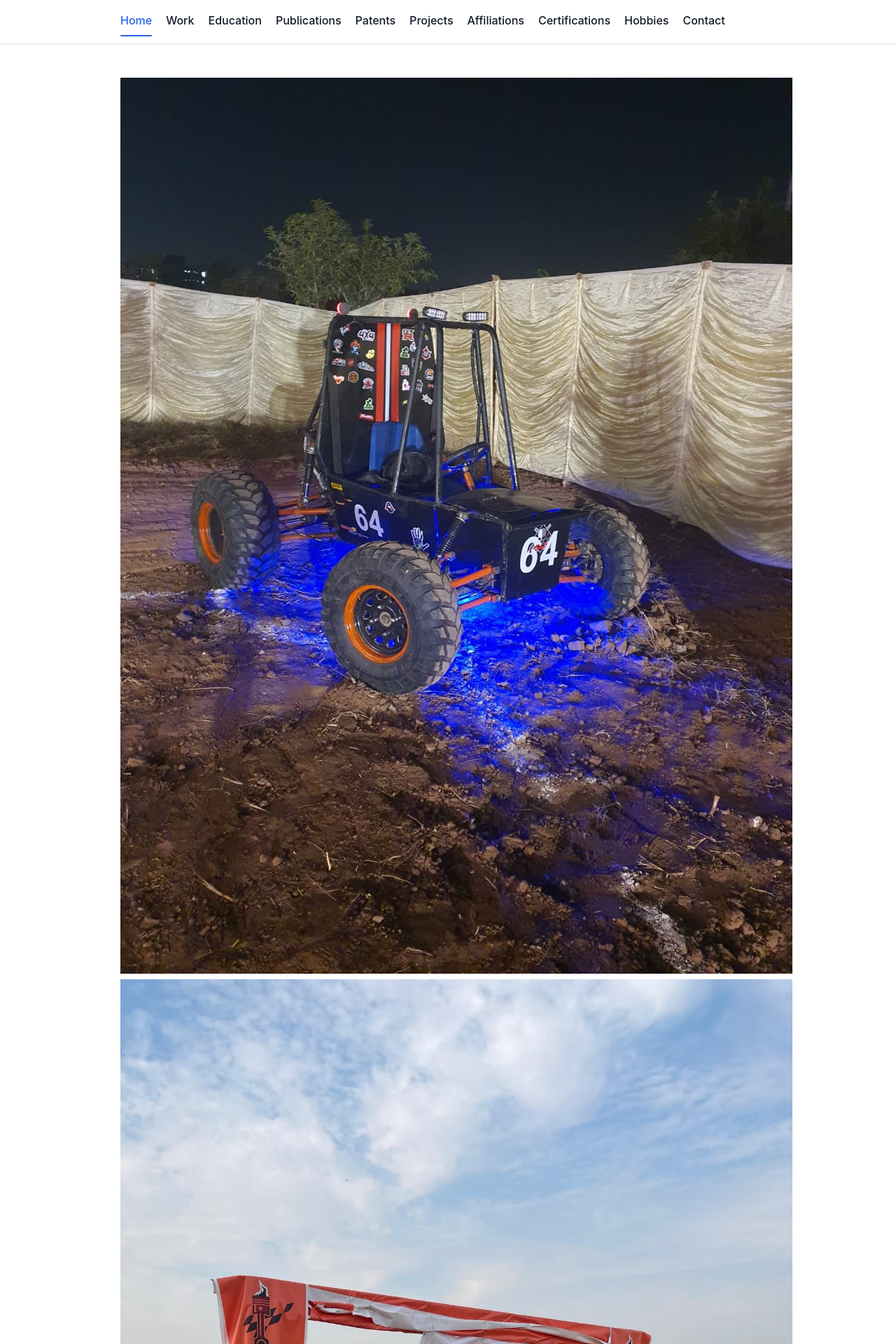
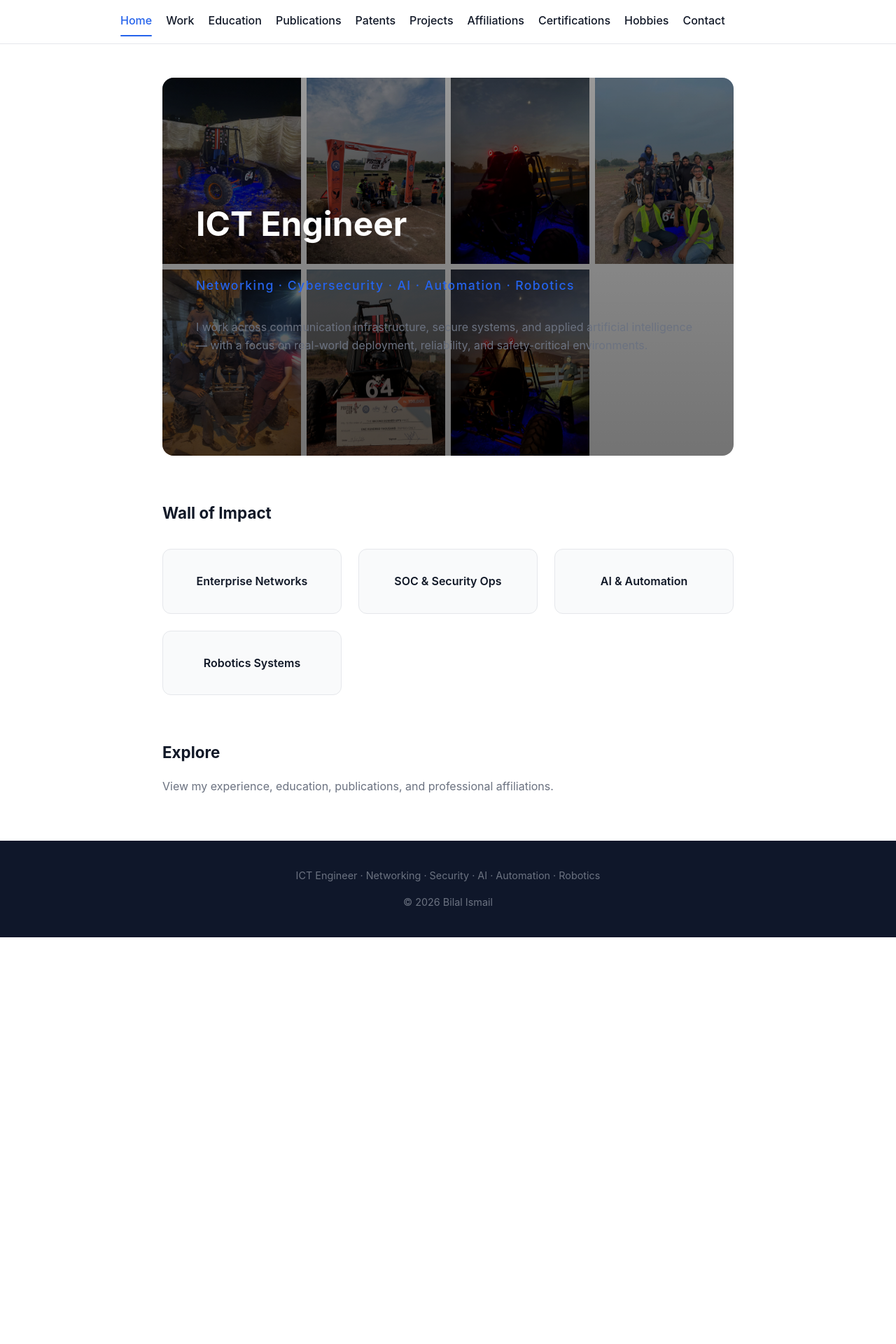
Before and after one commit to bilal-ismail/bilal-ismail.github.io, a Jekyll site: the page built from index.md, in a window 1280 px wide. Shown: the top 1920 px of the page at 70% size. Built offline with Jekyll 4.4.1, drawn with Linux system fonts in a browser that asks for light colours; after the commit the page ends 1339 px from its top, so only the background shows below that.

Commit message:
Update main.css

```diff
--- a/assets/css/main.css
+++ b/assets/css/main.css
@@ -298,3 +298,80 @@ p {
   text-align: center;
   font-size: 0.9rem;
 }
+
+
+
+/* =========================================================
+   HERO COLLAGE BANNER
+========================================================= */
+
+.hero-banner {
+  position: relative;
+  height: 60vh;
+  min-height: 420px;
+  overflow: hidden;
+  margin-bottom: 4rem;
+  border-radius: 16px;
+}
+
+/* Collage grid */
+.banner-collage {
+  position: absolute;
+  inset: 0;
+  display: grid;
+  grid-template-columns: repeat(4, 1fr);
+  grid-auto-rows: 1fr;
+  gap: 8px;
+  z-index: 1;
+}
+
+.banner-item {
+  overflow: hidden;
+}
+
+.banner-item img {
+  width: 100%;
+  height: 100%;
+  object-fit: cover;
+  filter: brightness(0.75) contrast(1.05);
+  transition: transform 0.6s ease;
+}
+
+.banner-item img:hover {
+  transform: scale(1.05);
+}
+
+/* Overlay for readability */
+.banner-overlay {
+  position: absolute;
+  inset: 0;
+  background: linear-gradient(
+    to bottom,
+    rgba(0,0,0,0.4),
+    rgba(0,0,0,0.55)
+  );
+  z-index: 2;
+}
+
+/* Text over banner */
+.hero-content {
+  position: relative;
+  z-index: 3;
+  height: 100%;
+  display: flex;
+  flex-direction: column;
+  justify-content: center;
+  padding: 3rem;
+  color: white;
+}
+
+.hero-content h1 {
+  font-size: 3rem;
+  margin-bottom: 1rem;
+}
+
+.hero-content .hero-subtitle {
+  font-size: 1.1rem;
+  font-weight: 500;
+  letter-spacing: 0.08em;
+}
```
